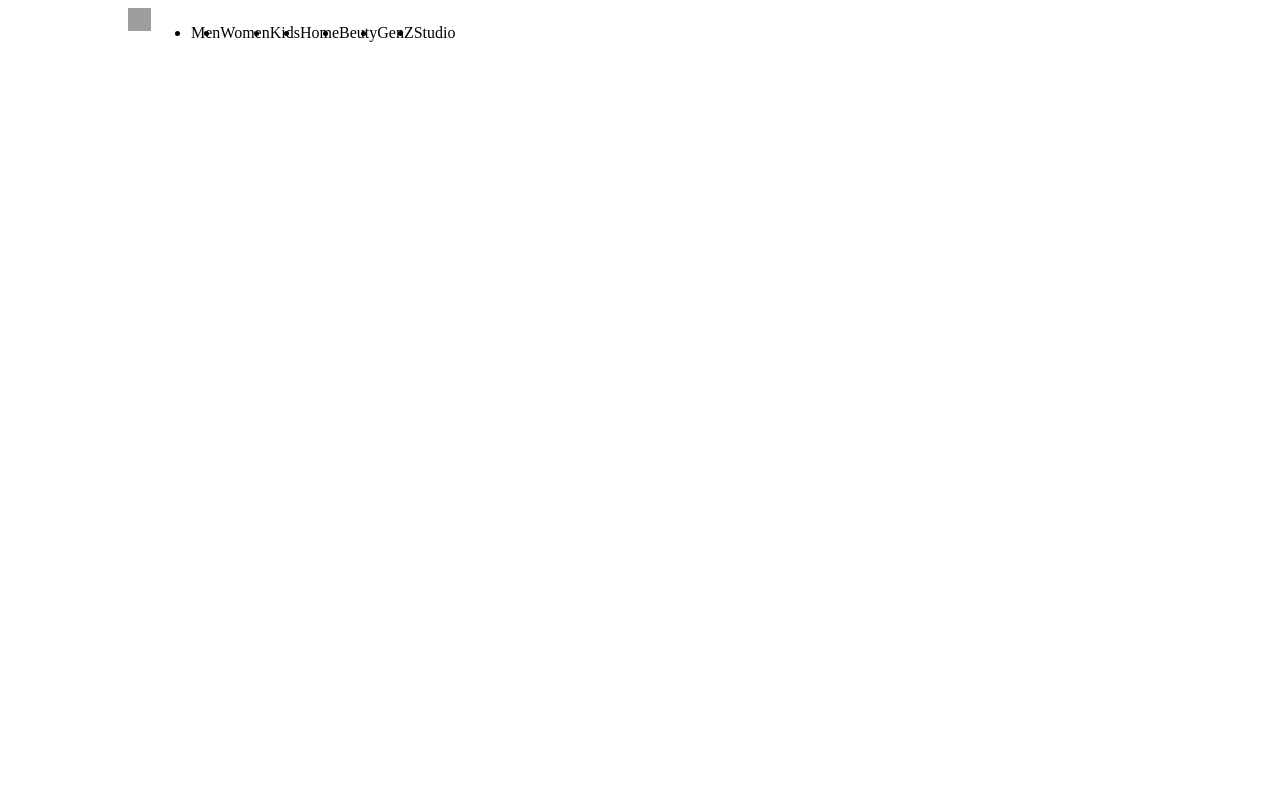
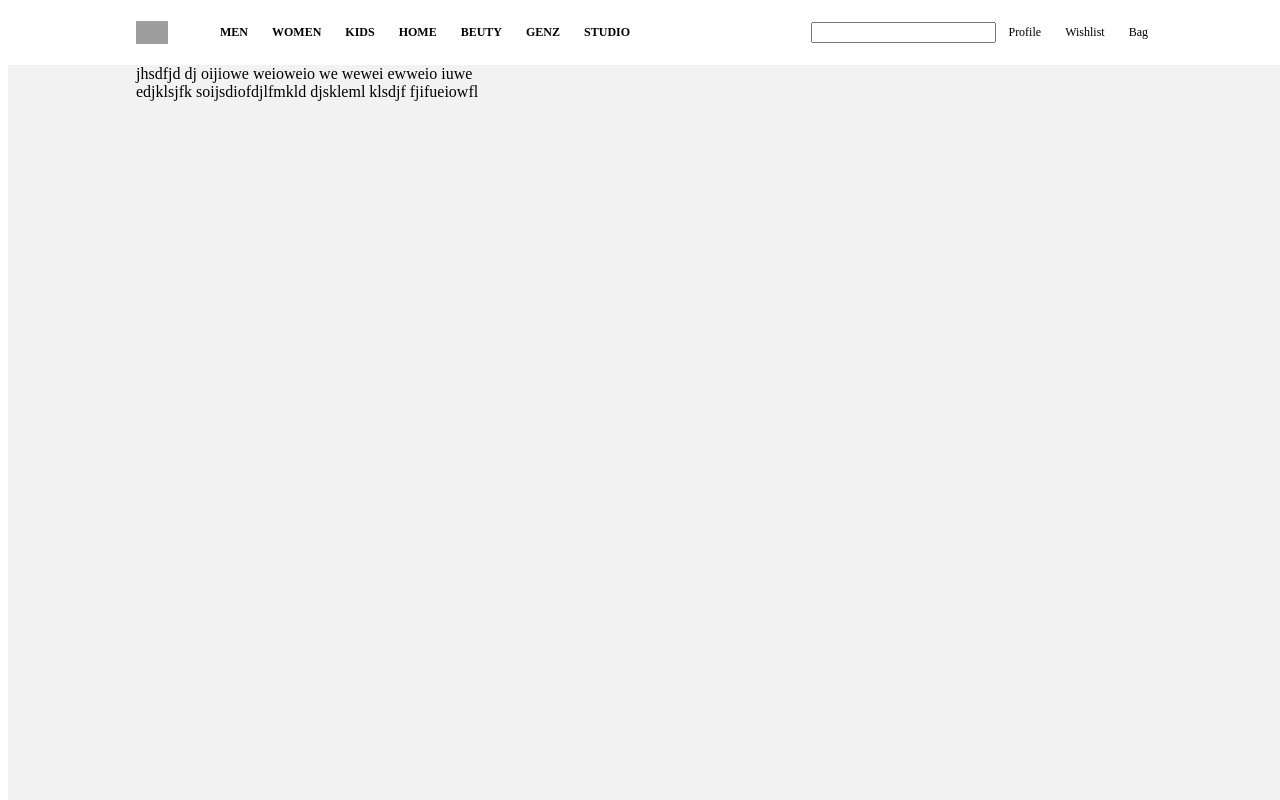
Before and after one commit to Rishikr30/Myntra-clone, a plain HTML site: page index.html in a window 1280 px wide. Shown: the top 800 px of the page. Drawn offline with Linux system fonts and the light colour scheme; grey boxes are pictures that could not be loaded.

Commit message:
Make some changes

```diff
--- a/index.html
+++ b/index.html
@@ -8,11 +8,11 @@
     <link rel="stylesheet" href="utils.css">
 </head>
 <body>
-    <header>
-        <nav class="flex">
-            <div class="left flex">
+    <header class="container">
+        <nav class="flex space-between">
+            <div class="left flex item-center">
                 <img src="https://upload.wikimedia.org/wikipedia/commons/b/bc/Myntra_Logo.png" alt="Myntra Logo">
-                <ul class="flex">
+                <ul class="flex item-center justify-center uppercase semibold">
                     <li>Men</li>
                     <li>Women</li>
                     <li>Kids</li>
@@ -22,12 +22,17 @@
                     <li>Studio</li>
                 </ul>
             </div>
-            <div class="right flex">
-
+            <div class="right flex item-center">
+                <input class="search-bar" type="text">
+                <div class="profile mx-2">Profile</div>
+                <div class="wishlist mx-2">Wishlist</div>
+                <div class="bag mx-2">Bag</div>
             </div>
         </nav>
     </header>
-
+    <section class="container section1">
+        jhsdfjd dj oijiowe weioweio we wewei ewweio iuwe <br> edjklsjfk soijsdiofdjlfmkld djskleml                  klsdjf fjifueiowfl
+    </section>
     <script src="script.js"></script>
 </body>
 </html>
--- a/style.css
+++ b/style.css
@@ -1,14 +1,39 @@
+@import url('https://fonts.googleapis.com/css2? &family=Roboto:wght@300&display=swap');
+
 html, body{
     height: 100%;
     width: 100%;
+    font-family: 'roboto' sans-serif;
+}
+
+header{
+    position: sticky;
+    top: 0;
+    background: white;
+
+}
+.left img{
+    width: 32px;
+    height: 23px;
+}
+
+.container{
+    max-width: 80vw;
+    /* background: red; */
+    margin: 13px 0px;
+    padding: 0 10vw;
+}
+nav{
+    font-size: 12px;
 
 }
 
-.left img{
-    width: 23px;
-    height: 23px;
+nav ul li {
+    list-style: none;
+    padding: 0 12px;
 }
 
-header{
-    padding: 0 120px;
+.section1{
+    background: #f2f2f2;
+    height: 122vh;
 }
--- a/utils.css
+++ b/utils.css
@@ -1,3 +1,28 @@
 .flex{
     display: flex;
 }
+
+.item-center{
+    align-items: center;
+}
+
+
+.justify-center{
+    justify-content: center;
+}
+.space-between{
+    justify-content: space-between;
+}
+
+.uppercase{
+    text-transform: uppercase;
+}
+
+.semibold{
+    font-weight: bolder;
+}
+
+.mx-2{
+    margin-left: 12px;
+    margin-right: 12px;
+}
```
